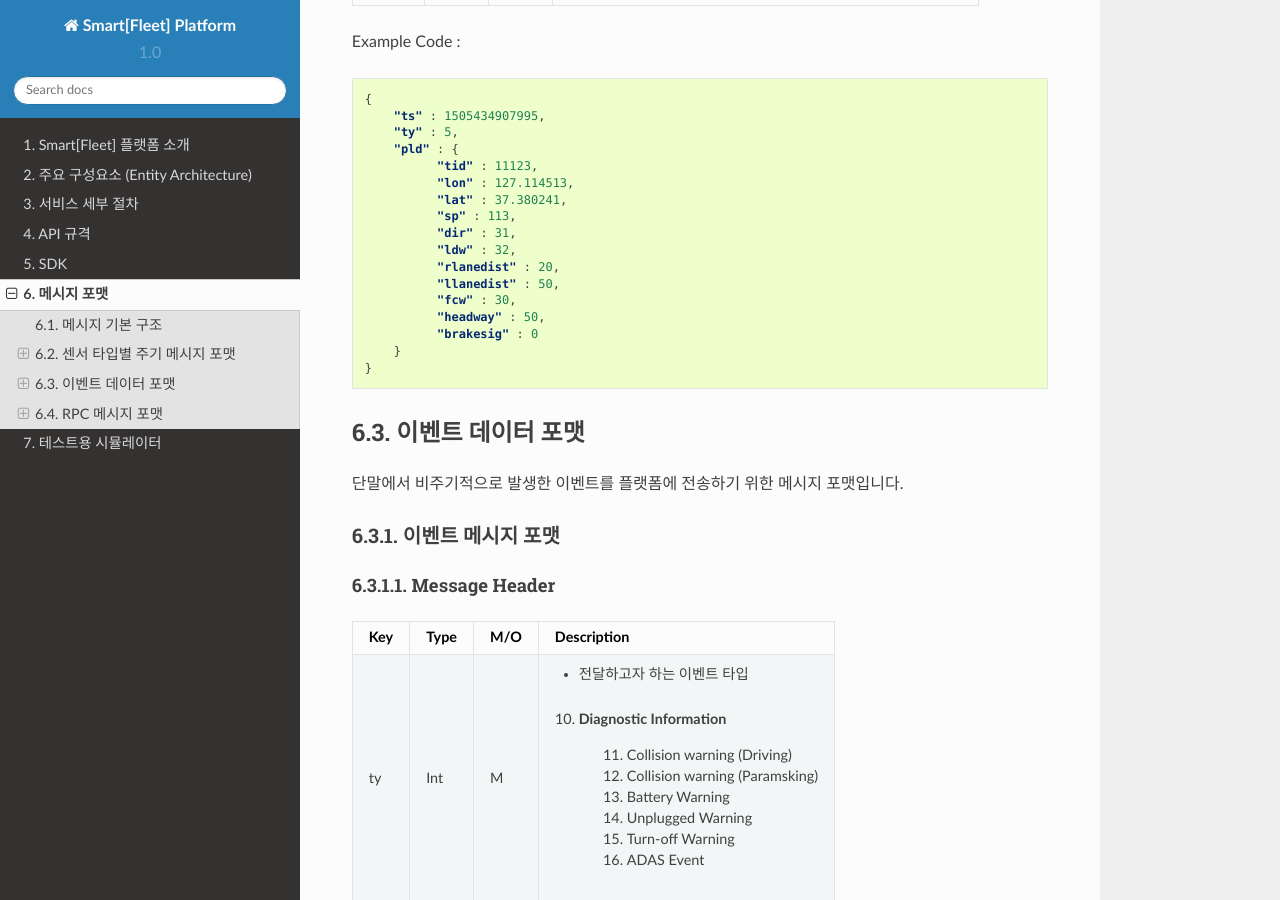
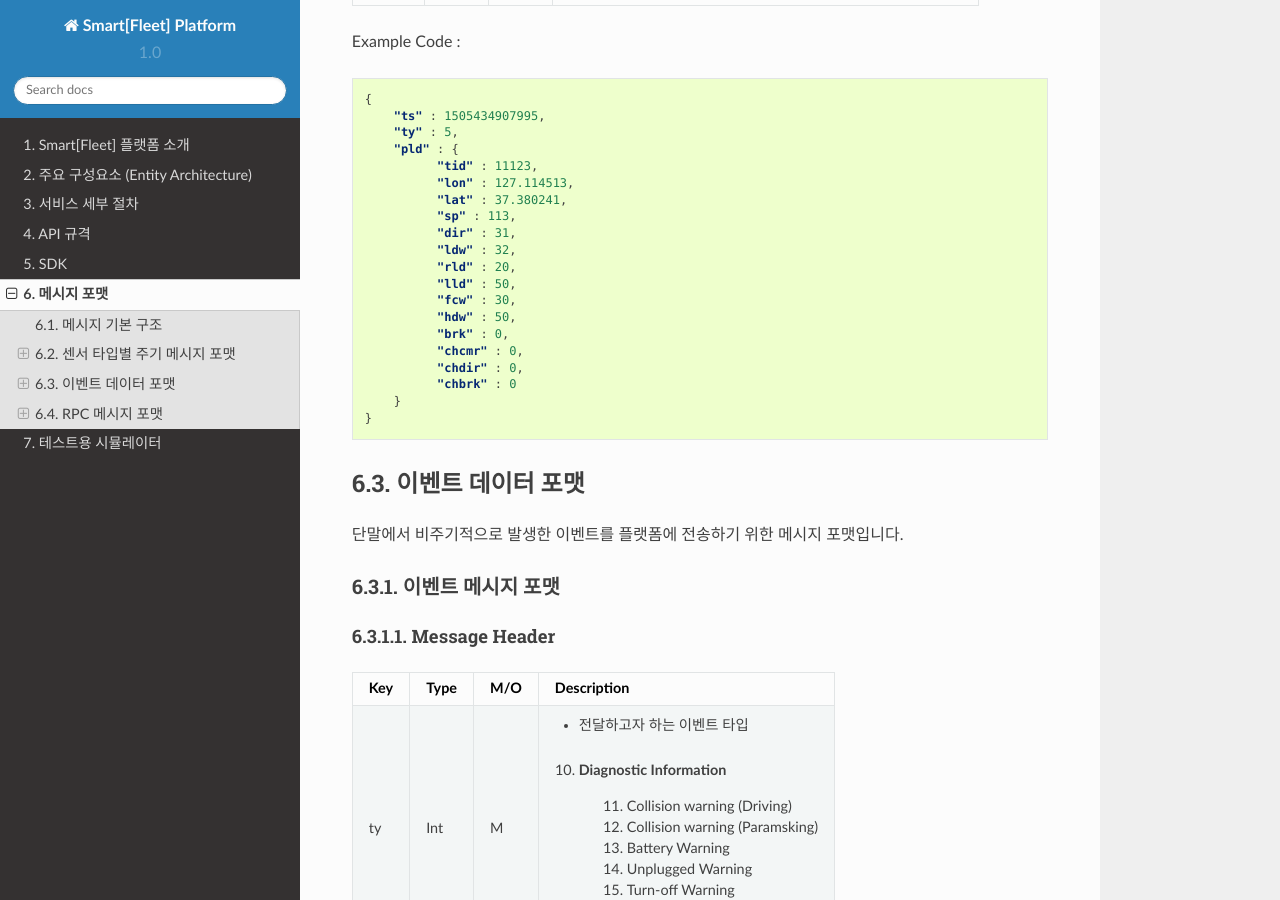
Before and after one commit to skt-smartfleet/web_document, a Sphinx documentation site: the page built from source/message.rst, in a window 1280 px wide and 900 px high, scrolled down 10142 px. Built offline with Sphinx 7.4.7 and the Read the Docs theme 2.0.0, drawn with Linux system fonts in a browser that asks for light colours.

Commit message:
Modify messsage.rst : update ADAS Microtrip payload example

```diff
--- a/source/message.rst
+++ b/source/message.rst
@@ -562,11 +562,14 @@ Example Code :
               "sp" : 113,
               "dir" : 31,
               "ldw" : 32,
-              "rlanedist" : 20,
-              "llanedist" : 50,
+              "rld" : 20,
+              "lld" : 50,
               "fcw" : 30,
-              "headway" : 50,
-              "brakesig" : 0
+              "hdw" : 50,
+              "brk" : 0,
+              "chcmr" : 0,
+              "chdir" : 0,
+              "chbrk" : 0
         }
     }
 
```
